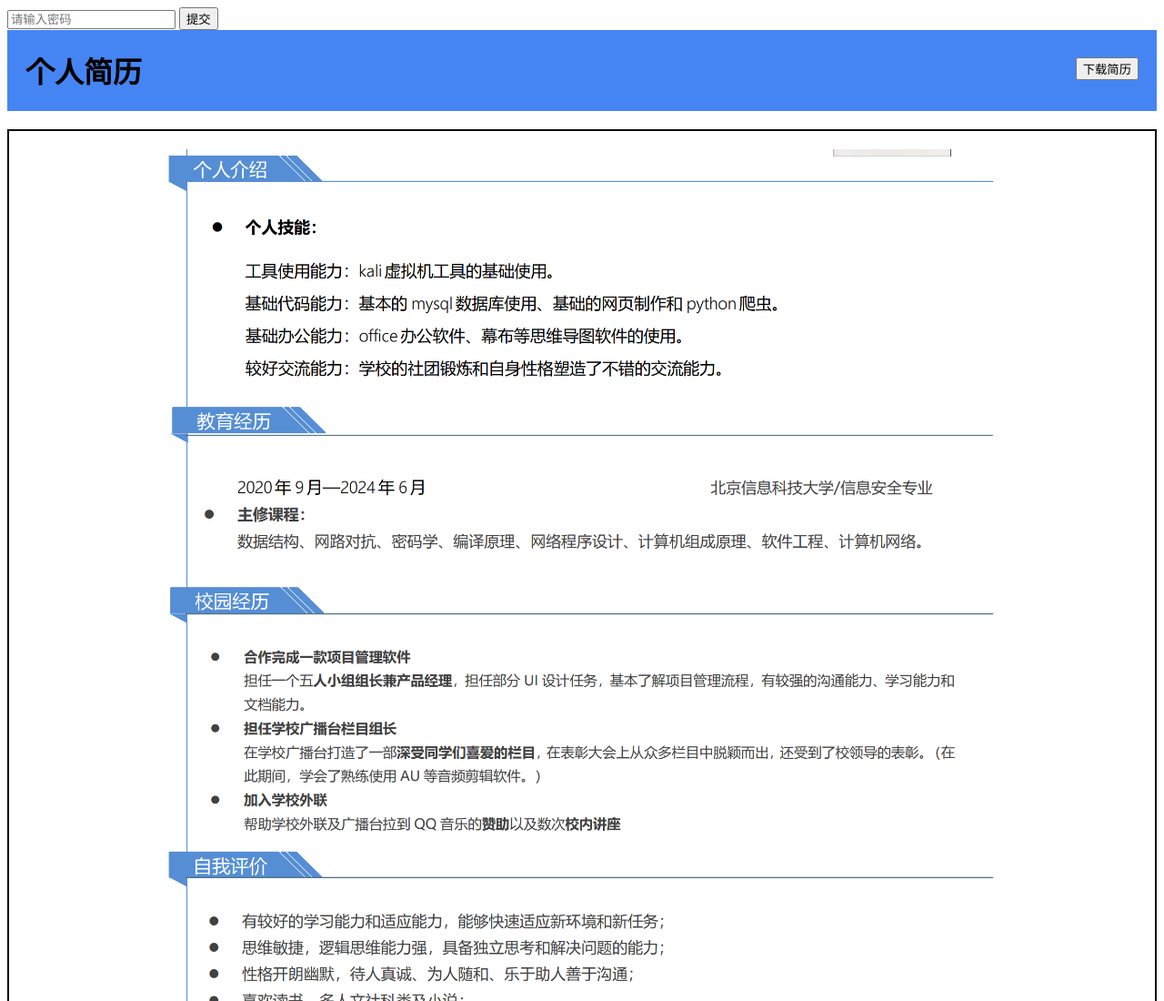
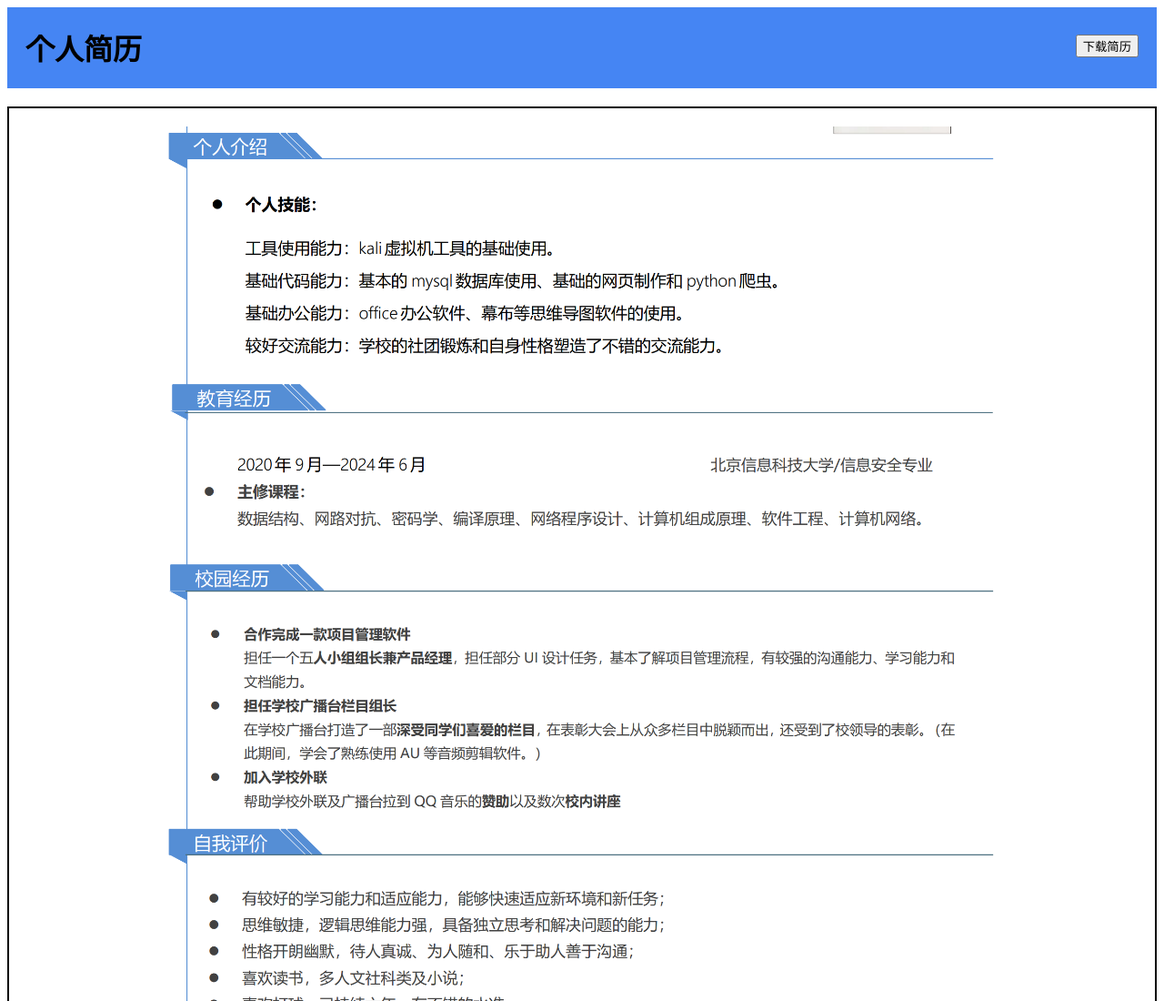
Before and after one commit to Coveduoji/duoji.github.io, a plain HTML site: page resume.html in a window 1280 px wide. Shown: the top 1100 px of the page at 91% size. Drawn offline with Linux system fonts and the light colour scheme.

Commit message:
Update resume.html

```diff
--- a/resume.html
+++ b/resume.html
@@ -5,10 +5,10 @@
     <meta name="viewport" content="width=device-width, initial-scale=1.0" />
     <link rel="stylesheet" type="text/css" href="css\resume.css" />
 <!--     <script src="js\password.js"></script> -->
-    <form>
-  <input type="password" id="password" name="password" placeholder="请输入密码">
-  <input type="submit" value="提交">
-</form>
+<!--     <form> -->
+<!--   <input type="password" id="password" name="password" placeholder="请输入密码"> -->
+<!--   <input type="submit" value="提交"> -->
+<!-- </form> -->
 
     <title>resume</title>
   </head>
```
